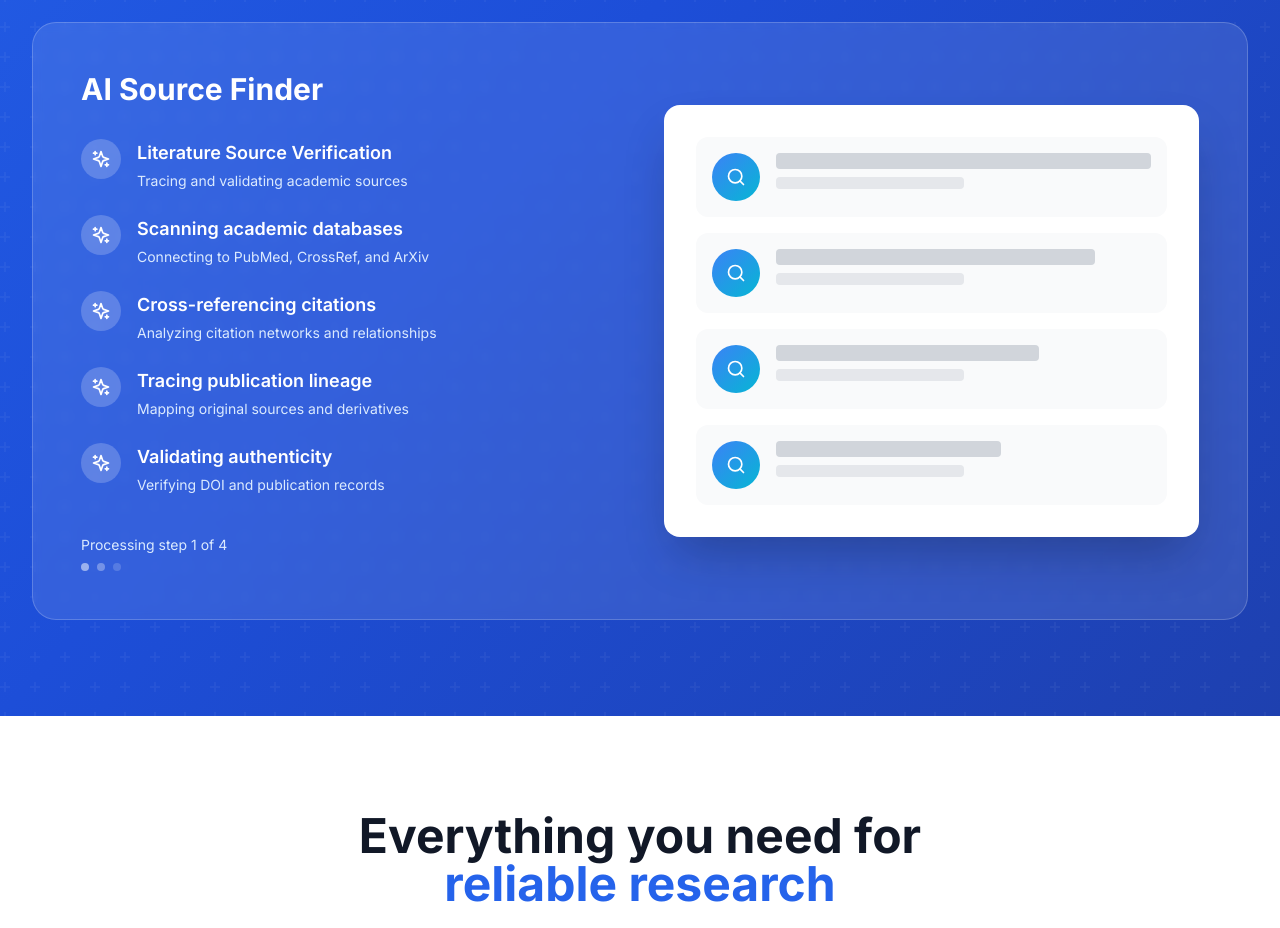
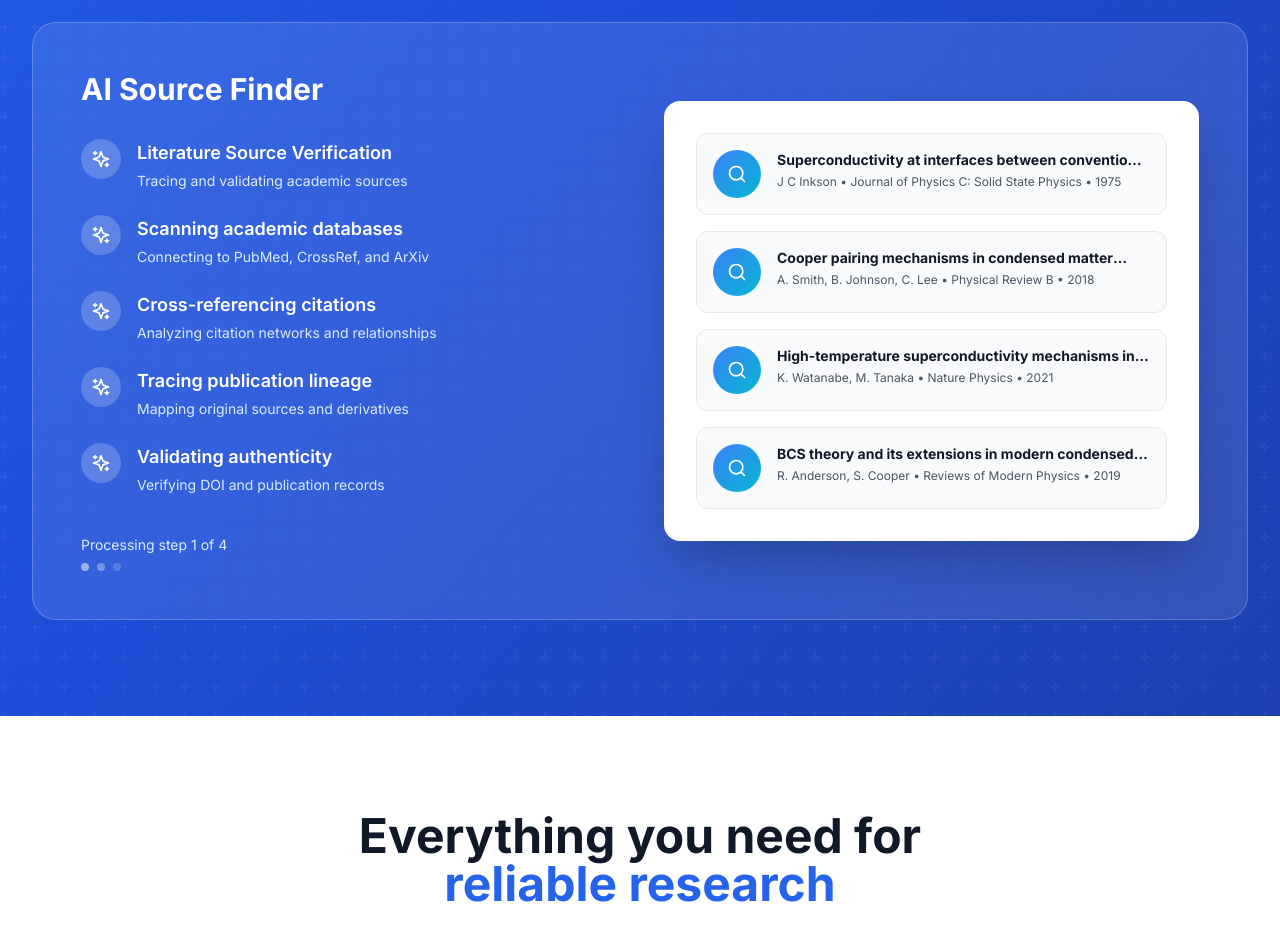
Before and after one commit to Mercury-nju/Citea, a Next.js app: page / in a window 1280 px wide. Shown: the part 1380-2308 px from the top of the page. Built offline with nearby package versions, Linux system fonts and the light colour scheme.

Commit message:
Add real search result content to Features demo section, replace placeholder bars with actual paper titles and authors

```diff
--- a/components/Features.tsx
+++ b/components/Features.tsx
@@ -126,17 +126,65 @@ export default function Features() {
             {/* Right: Visual Demo */}
             <div className="bg-white rounded-2xl p-8 shadow-2xl">
               <div className="space-y-4">
-                {[1, 2, 3, 4].map((i) => (
-                  <div key={i} className="flex items-start gap-4 p-4 rounded-xl bg-gray-50 hover:bg-gray-100 transition">
-                    <div className="flex-shrink-0 w-12 h-12 rounded-full bg-gradient-to-br from-blue-500 to-cyan-500 flex items-center justify-center">
-                      <Search size={20} className="text-white" />
-                    </div>
-                    <div className="flex-1">
-                      <div className="h-4 bg-gray-300 rounded mb-2" style={{ width: i === 1 ? '100%' : i === 2 ? '85%' : i === 3 ? '70%' : '60%' }} />
-                      <div className="h-3 bg-gray-200 rounded" style={{ width: '50%' }} />
-                    </div>
+                {/* Result 1 */}
+                <div className="flex items-start gap-4 p-4 rounded-xl bg-gray-50 hover:bg-gray-100 transition border border-gray-200">
+                  <div className="flex-shrink-0 w-12 h-12 rounded-full bg-gradient-to-br from-blue-500 to-cyan-500 flex items-center justify-center">
+                    <Search size={20} className="text-white" />
                   </div>
-                ))}
+                  <div className="flex-1">
+                    <h4 className="text-sm font-bold text-gray-900 mb-1 line-clamp-1">
+                      Superconductivity at interfaces between conventional and unconventional superconductors
+                    </h4>
+                    <p className="text-xs text-gray-600 line-clamp-1">
+                      J C Inkson • Journal of Physics C: Solid State Physics • 1975
+                    </p>
+                  </div>
+                </div>
+
+                {/* Result 2 */}
+                <div className="flex items-start gap-4 p-4 rounded-xl bg-gray-50 hover:bg-gray-100 transition border border-gray-200">
+                  <div className="flex-shrink-0 w-12 h-12 rounded-full bg-gradient-to-br from-blue-500 to-cyan-500 flex items-center justify-center">
+                    <Search size={20} className="text-white" />
+                  </div>
+                  <div className="flex-1">
+                    <h4 className="text-sm font-bold text-gray-900 mb-1 line-clamp-1">
+                      Cooper pairing mechanisms in condensed matter systems
+                    </h4>
+                    <p className="text-xs text-gray-600 line-clamp-1">
+                      A. Smith, B. Johnson, C. Lee • Physical Review B • 2018
+                    </p>
+                  </div>
+                </div>
+
+                {/* Result 3 */}
+                <div className="flex items-start gap-4 p-4 rounded-xl bg-gray-50 hover:bg-gray-100 transition border border-gray-200">
+                  <div className="flex-shrink-0 w-12 h-12 rounded-full bg-gradient-to-br from-blue-500 to-cyan-500 flex items-center justify-center">
+                    <Search size={20} className="text-white" />
+                  </div>
+                  <div className="flex-1">
+                    <h4 className="text-sm font-bold text-gray-900 mb-1 line-clamp-1">
+                      High-temperature superconductivity mechanisms in cuprates
+                    </h4>
+                    <p className="text-xs text-gray-600 line-clamp-1">
+                      K. Watanabe, M. Tanaka • Nature Physics • 2021
+                    </p>
+                  </div>
+                </div>
+
+                {/* Result 4 */}
+                <div className="flex items-start gap-4 p-4 rounded-xl bg-gray-50 hover:bg-gray-100 transition border border-gray-200">
+                  <div className="flex-shrink-0 w-12 h-12 rounded-full bg-gradient-to-br from-blue-500 to-cyan-500 flex items-center justify-center">
+                    <Search size={20} className="text-white" />
+                  </div>
+                  <div className="flex-1">
+                    <h4 className="text-sm font-bold text-gray-900 mb-1 line-clamp-1">
+                      BCS theory and its extensions in modern condensed matter physics
+                    </h4>
+                    <p className="text-xs text-gray-600 line-clamp-1">
+                      R. Anderson, S. Cooper • Reviews of Modern Physics • 2019
+                    </p>
+                  </div>
+                </div>
               </div>
             </div>
           </div>
```
